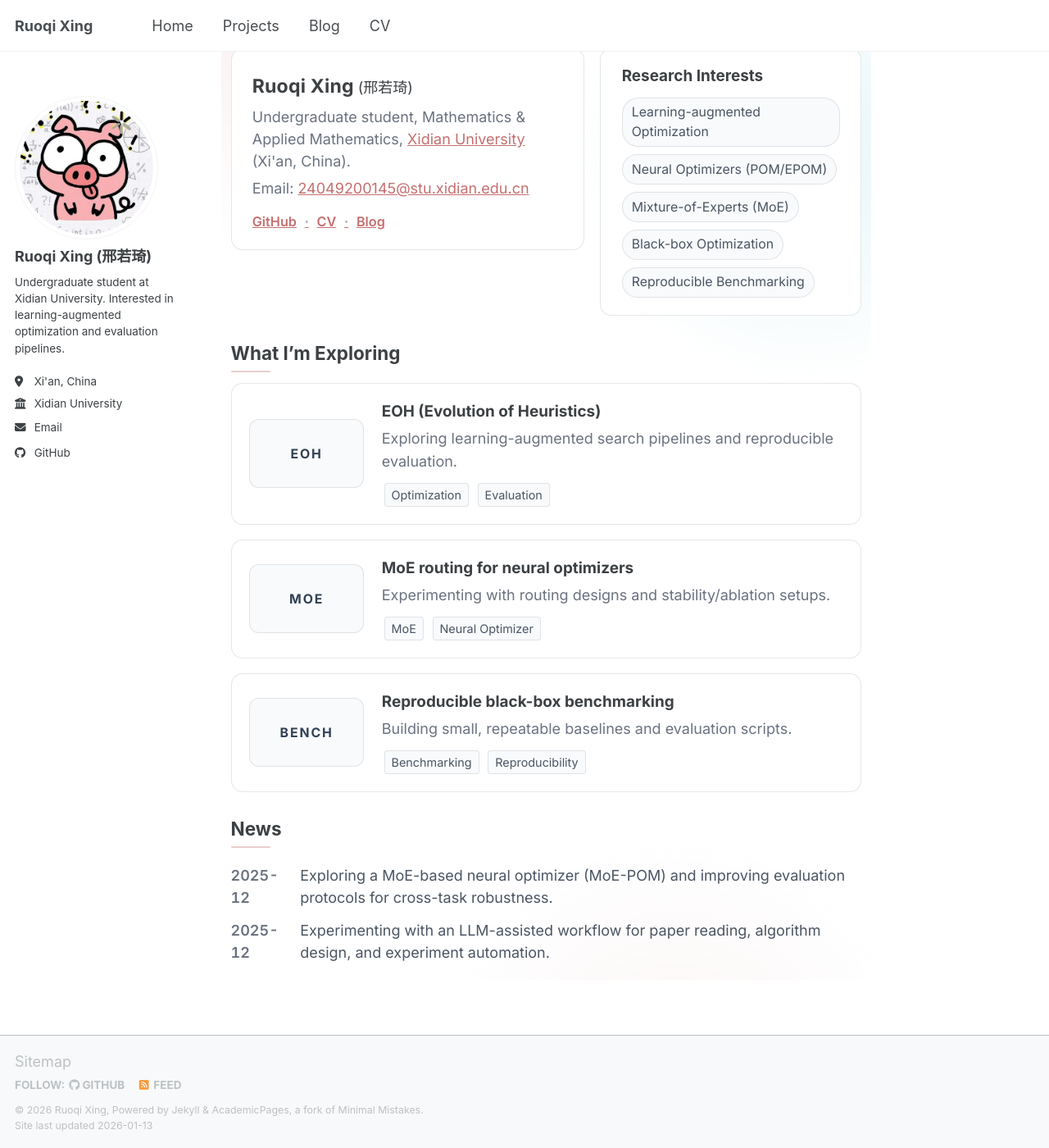
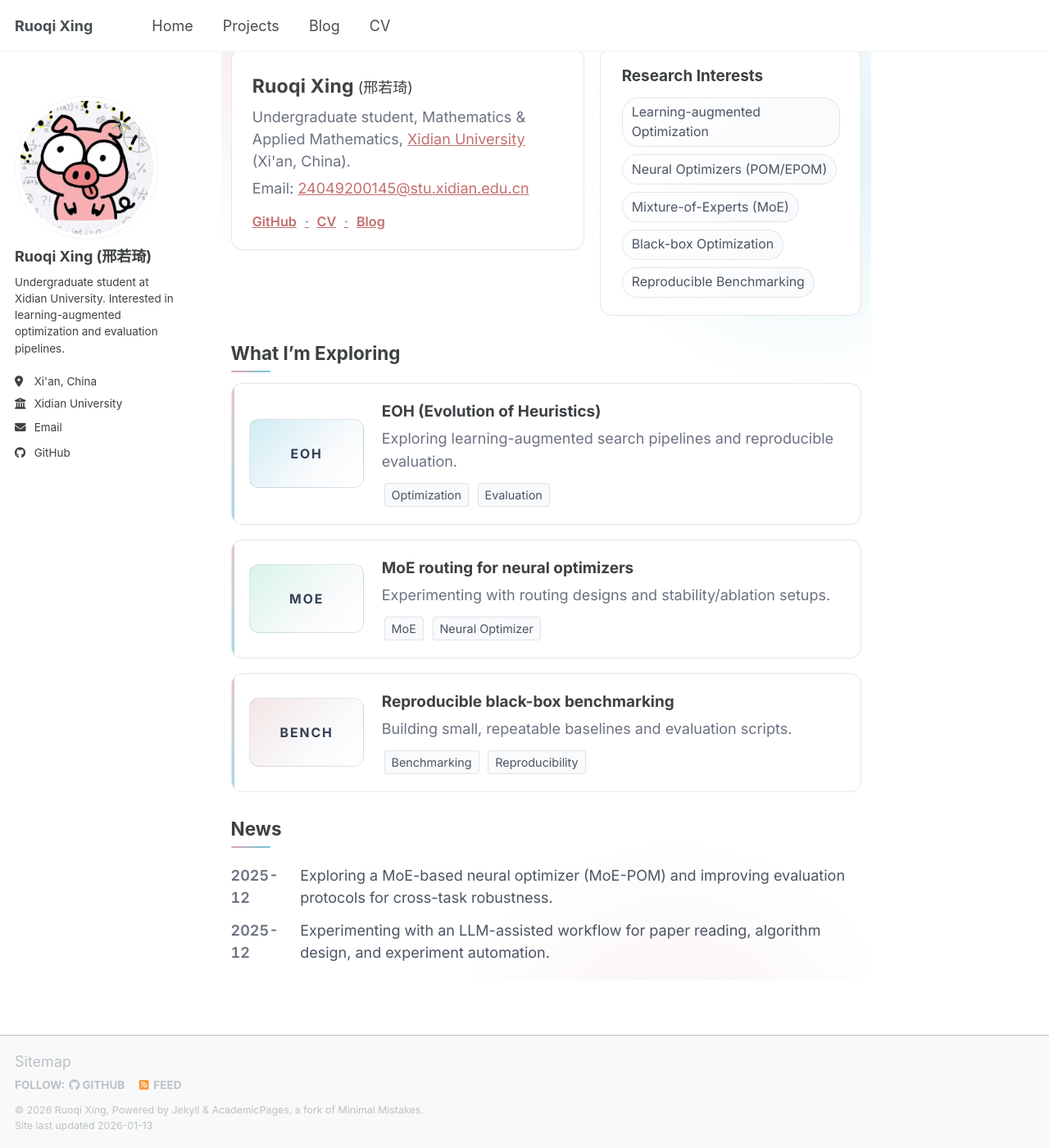
Before and after one commit to Roki-Xing/Roki-Xing.github.io, a Jekyll site: the page built from _pages/home-v2.md, in a window 1280 px wide and 1400 px high, scrolled down 82 px. Shown: the whole window at 82% size. Built offline with Jekyll 4.4.1, drawn with Linux system fonts in a browser that asks for light colours; a script bundle is joined from its source files by our own code; library files that are not in the unit come from our copies.

Commit message:
Make v2 style more lively

```diff
--- a/assets/css/main.scss
+++ b/assets/css/main.scss
@@ -177,9 +177,9 @@
     inset: -14px -12px;
     border-radius: calc(var(--v2-radius) + 8px);
     background:
-        radial-gradient(600px circle at 12% -8%, rgba(197, 111, 111, 0.12), transparent 60%),
-        radial-gradient(520px circle at 90% 12%, rgba(14, 161, 197, 0.10), transparent 55%),
-        radial-gradient(520px circle at 70% 110%, rgba(197, 111, 111, 0.07), transparent 55%);
+        radial-gradient(600px circle at 12% -8%, rgba(197, 111, 111, 0.16), transparent 60%),
+        radial-gradient(520px circle at 90% 12%, rgba(14, 161, 197, 0.14), transparent 55%),
+        radial-gradient(520px circle at 70% 110%, rgba(197, 111, 111, 0.10), transparent 55%);
     z-index: 0;
     pointer-events: none;
 }
@@ -201,8 +201,8 @@
     display: block;
     width: 48px;
     height: 2px;
-    background: var(--global-link-color);
-    opacity: 0.35;
+    background: linear-gradient(90deg, var(--global-link-color), #0ea1c5);
+    opacity: 0.6;
     margin-top: 0.35em;
     border-radius: 999px;
 }
@@ -297,12 +297,26 @@
     border-radius: var(--v2-radius);
     padding: 1.1em 1.2em;
     margin-bottom: 1em;
-    transition: box-shadow 0.25s ease, border-color 0.2s ease;
+    position: relative;
+    overflow: hidden;
+    transition: box-shadow 0.25s ease, border-color 0.2s ease, transform 0.2s ease;
 }
 
 .home-v2 .media-card:hover {
     box-shadow: var(--v2-shadow);
     border-color: #d0d5dd;
+    transform: translateY(-2px);
+}
+
+.home-v2 .media-card::before {
+    content: '';
+    position: absolute;
+    left: 0;
+    top: 0;
+    bottom: 0;
+    width: 3px;
+    background: linear-gradient(180deg, rgba(197, 111, 111, 0.75), rgba(14, 161, 197, 0.70));
+    opacity: 0.55;
 }
 
 .home-v2 .media-card__thumb {
@@ -322,15 +336,15 @@
 }
 
 .home-v2 .media-card__thumb--eoh {
-    background: var(--v2-muted-bg);
+    background: linear-gradient(135deg, rgba(14, 161, 197, 0.20) 0%, var(--v2-muted-bg) 62%, #fff 100%);
 }
 
 .home-v2 .media-card__thumb--moe {
-    background: var(--v2-muted-bg);
+    background: linear-gradient(135deg, rgba(16, 185, 129, 0.16) 0%, var(--v2-muted-bg) 62%, #fff 100%);
 }
 
 .home-v2 .media-card__thumb--bench {
-    background: var(--v2-muted-bg);
+    background: linear-gradient(135deg, rgba(197, 111, 111, 0.18) 0%, var(--v2-muted-bg) 62%, #fff 100%);
 }
 
 .home-v2 .media-card__body {
@@ -361,7 +375,7 @@
 }
 
 .home-v2 .interest-pill {
-    background: var(--v2-muted-bg);
+    background: linear-gradient(135deg, rgba(255, 255, 255, 0.95) 0%, var(--v2-muted-bg) 100%);
     border-color: var(--v2-border);
     color: #4b5563;
     font-size: 0.88em;
```
